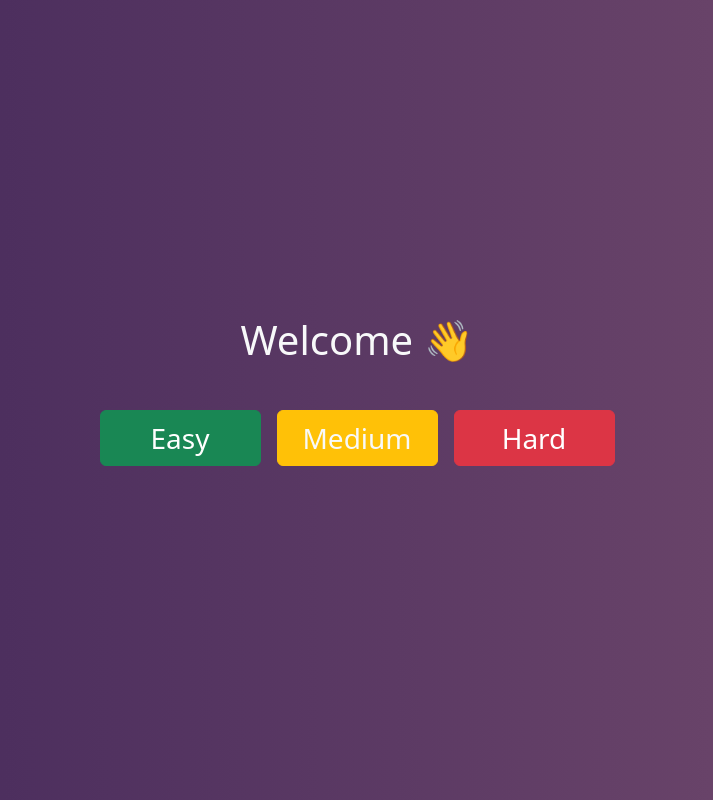
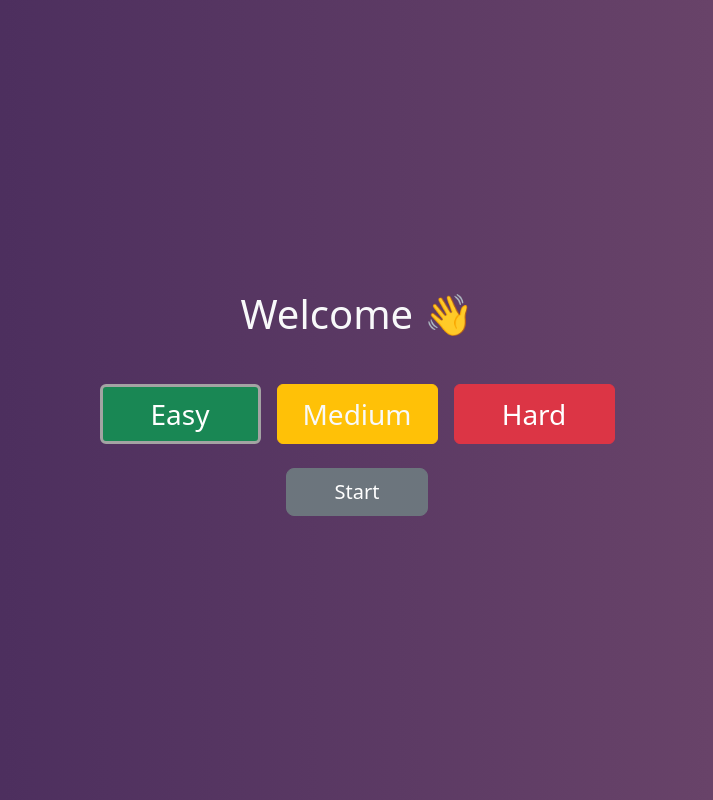
Before and after one commit to AbdulrahmanSE2003/memory-game-pure-js-, a plain HTML site: page index.html in a window 1280 px wide. Both pictures are taken after a click on the button "Easy". Shown: the whole page, without its empty margins (283-996 px from the left). Drawn offline with nearby package versions, Linux system fonts and the light colour scheme.

Commit message:
finished intro section functionality still need to perform the difficulty

```diff
--- a/css/style.css
+++ b/css/style.css
@@ -148,12 +148,25 @@ body {
 .game-start {
     opacity: 0;
     transform: translateY(75px);
-    -webkit-animation: introFade 1s linear forwards;
     -webkit-transform: translateY(75px);
     -moz-transform: translateY(75px);
     -ms-transform: translateY(75px);
     -o-transform: translateY(75px);
     animation: introFade 1s linear forwards;
+}
+
+.btns {
+    opacity: 0;
+    transform: translateY(75px);
+    -webkit-transform: translateY(75px);
+    -moz-transform: translateY(75px);
+    -ms-transform: translateY(75px);
+    -o-transform: translateY(75px);
+    animation: introFade 1s 0.3s linear forwards;
+    -webkit-animation: introFade 1s 0.3s linear forwards;
+}
+.btns button:focus {
+    border: #a3a3a3 3px solid;
 }
 
 @keyframes introFade {
--- a/index.html
+++ b/index.html
@@ -17,10 +17,6 @@
             class="game container-fluid vh-100 w-100 d-flex align-items-center justify-content-center"
         >
 
-
-
-
-
             <div
                 class="row row-cols-3 row-cols-sm-4 g-sm-4 gy-4 gx-0 justify-content-center align-items-center w-100 px-4 d-none"
             >
@@ -30,9 +26,9 @@
                 <div class="welcome fs-1 text-center text-light">Welcome 👋</div>
                 <div class="btns w-100">
                     <div class="row g-3 gap-3 justify-content-center my-4">
-                        <button class="col-3 fs-3 fw-medium  btn btn-success">Easy</button>
-                        <button class="col-3 fs-3 fw-medium text-light btn btn-warning">Medium</button>
-                        <button class="col-3 fs-3 fw-medium  btn btn-danger">Hard</button>
+                        <button value="6" class="col-3 fs-3 fw-medium  btn btn-success">Easy</button>
+                        <button value="12" class="col-3 fs-3 fw-medium text-light btn btn-warning">Medium</button>
+                        <button value="18" class="col-3 fs-3 fw-medium  btn btn-danger">Hard</button>
                     </div>
 
                 </div>
--- a/js/main.js
+++ b/js/main.js
@@ -1,3 +1,6 @@
+// Variables:
+let difficulty;
+
 // !INFO: Memory game V2
 
 // Make the pics dynamic
@@ -169,3 +172,19 @@ function endGameCelebration() {
         zIndex: 9999,
     });
 }
+
+// Handling Intro section
+const introBtns = document.querySelectorAll(".game-start .btns button");
+const startBtn = document.querySelector(".game-start .submit");
+
+introBtns.forEach((btn) => {
+    btn.addEventListener("click", () => {
+        startBtn.classList.remove("d-none");
+        difficulty = +btn.value;
+    });
+});
+// Starting Game
+startBtn.addEventListener("click", () => {
+    document.querySelector(".game-start").classList.add("d-none");
+    document.querySelector(".game .row").classList.toggle("d-none");
+});
```
